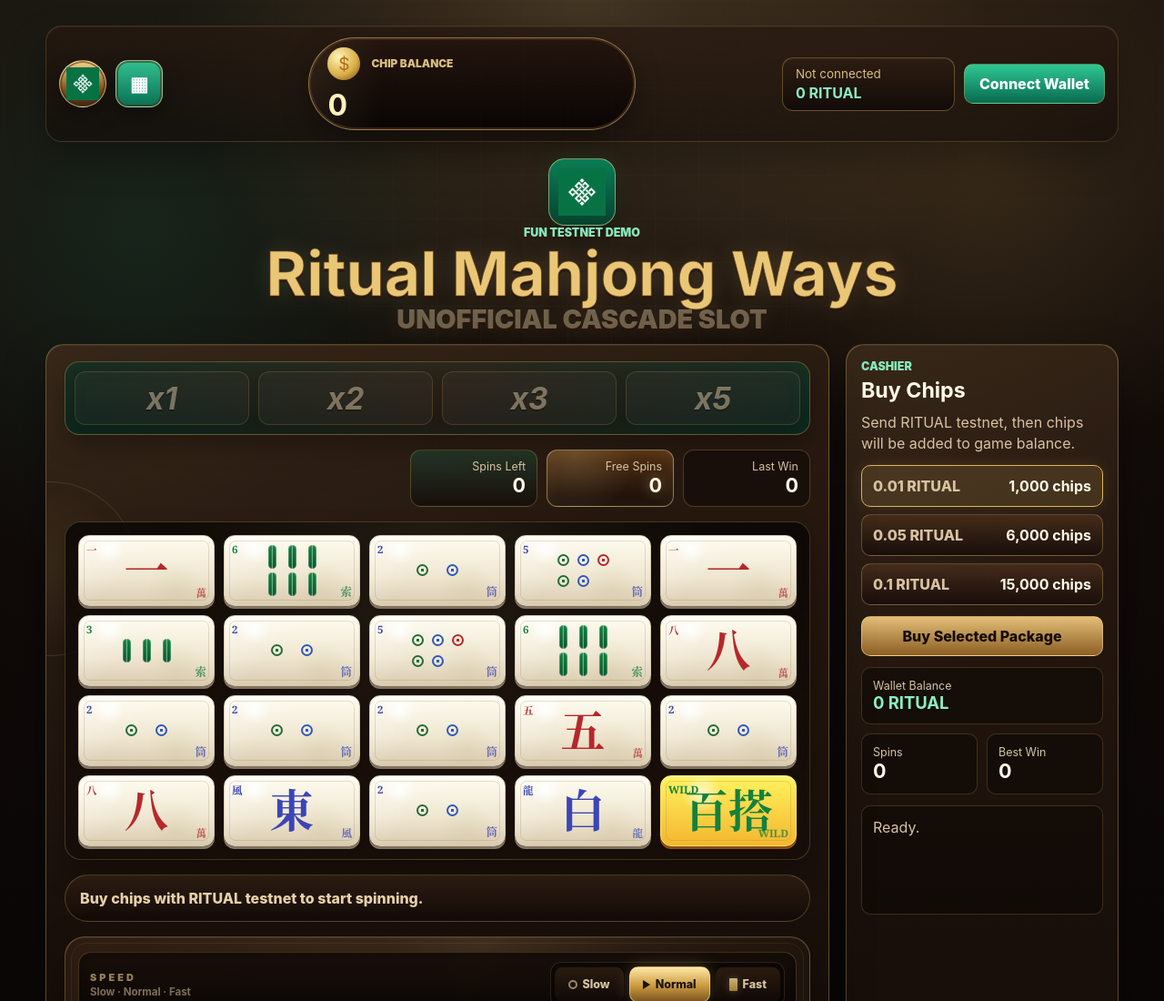
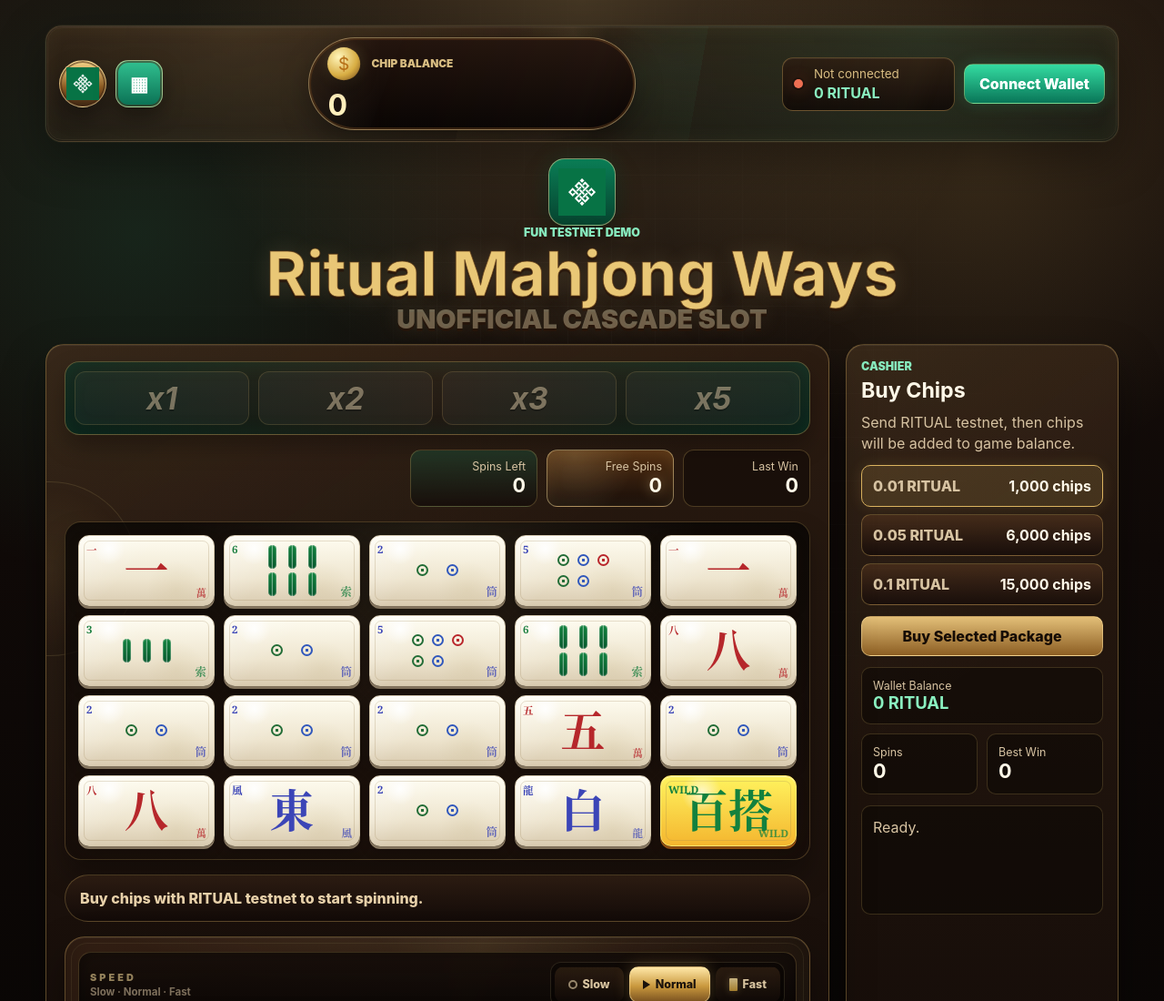
Before and after one commit to kamaledeng/game-ritual-tesnet, a website: page index.html in a window 1280 px wide. Shown: the top 1100 px of the page at 91% size. Drawn offline with Linux system fonts and the light colour scheme.

Commit message:
ui: improve top bar

```diff
--- a/app.js
+++ b/app.js
@@ -990,6 +990,7 @@ function canPlay() {
 }
 
 function render() {
+  document.documentElement.dataset.connected = isConnectedToRitual() ? "true" : "false";
   el.chips.textContent = state.chips.toLocaleString();
   el.remainingSpins.textContent = Math.floor(state.chips / state.bet).toLocaleString();
   el.freeSpinCounter.textContent = state.freeSpinsRemaining.toLocaleString();
--- a/styles.css
+++ b/styles.css
@@ -89,14 +89,57 @@ button:disabled {
 }
 
 .topbar {
+  position: relative;
+  overflow: hidden;
   justify-content: space-between;
   gap: 14px;
   margin-bottom: 18px;
   padding: 12px 14px;
-  border: 1px solid rgba(229, 188, 104, 0.18);
+  border: 1px solid rgba(255, 228, 160, 0.14);
   border-radius: 18px;
-  background: linear-gradient(180deg, rgba(39, 24, 15, 0.72), rgba(17, 10, 8, 0.56));
-  box-shadow: 0 18px 42px rgba(0, 0, 0, 0.28), inset 0 1px 0 rgba(255, 255, 255, 0.06);
+  background:
+    radial-gradient(circle at 18% 0%, rgba(255, 220, 140, 0.12), transparent 42%),
+    radial-gradient(circle at 82% 0%, rgba(66, 214, 155, 0.12), transparent 46%),
+    linear-gradient(180deg, rgba(39, 24, 15, 0.78), rgba(17, 10, 8, 0.62));
+  backdrop-filter: blur(10px);
+  box-shadow:
+    0 18px 52px rgba(0, 0, 0, 0.34),
+    0 0 0 1px rgba(255, 228, 160, 0.05),
+    inset 0 1px 0 rgba(255, 255, 255, 0.06);
+}
+
+.topbar::before {
+  content: "";
+  position: absolute;
+  inset: -50%;
+  background: conic-gradient(
+    from 200deg,
+    transparent 0deg,
+    rgba(255, 228, 160, 0.07) 50deg,
+    transparent 90deg,
+    rgba(66, 214, 155, 0.06) 140deg,
+    transparent 220deg,
+    rgba(255, 228, 160, 0.05) 280deg,
+    transparent 360deg
+  );
+  opacity: 0.85;
+  animation: topbarSheen 18s linear infinite;
+  pointer-events: none;
+}
+
+.topbar::after {
+  content: "";
+  position: absolute;
+  inset: 1px;
+  border-radius: 16px;
+  border: 1px solid rgba(255, 228, 160, 0.08);
+  pointer-events: none;
+  box-shadow: inset 0 0 22px rgba(255, 228, 160, 0.05);
+}
+
+.topbar > * {
+  position: relative;
+  z-index: 1;
 }
 
 .player-badge,
@@ -117,6 +160,22 @@ button:disabled {
   box-shadow: 0 10px 22px rgba(0, 0, 0, 0.34), inset 0 0 0 2px rgba(71, 42, 20, 0.55);
   font-size: 1.35rem;
   text-decoration: none;
+  transition:
+    transform 140ms ease,
+    filter 140ms ease,
+    box-shadow 140ms ease,
+    border-color 140ms ease;
+}
+
+.avatar:hover,
+.hud-icon:hover {
+  transform: translateY(-1px);
+  filter: brightness(1.08);
+  border-color: rgba(255, 236, 200, 0.75);
+  box-shadow:
+    0 14px 26px rgba(0, 0, 0, 0.38),
+    0 0 20px rgba(255, 220, 140, 0.12),
+    inset 0 0 0 2px rgba(71, 42, 20, 0.55);
 }
 
 .avatar img {
@@ -132,6 +191,8 @@ button:disabled {
 }
 
 .coin-meter {
+  position: relative;
+  overflow: hidden;
   min-width: min(360px, 44vw);
   display: grid;
   grid-template-columns: auto 1fr;
@@ -144,6 +205,21 @@ button:disabled {
     linear-gradient(90deg, rgba(255, 224, 156, 0.08), transparent 22%),
     linear-gradient(180deg, #24150e, #090504);
   box-shadow: 0 12px 30px rgba(0, 0, 0, 0.36), inset 0 0 0 2px rgba(94, 59, 26, 0.5);
+  transition:
+    transform 160ms ease,
+    border-color 160ms ease,
+    box-shadow 160ms ease,
+    filter 160ms ease;
+}
+
+.coin-meter:hover {
+  transform: translateY(-1px);
+  border-color: rgba(255, 236, 200, 0.72);
+  box-shadow:
+    0 16px 34px rgba(0, 0, 0, 0.42),
+    0 0 34px rgba(255, 220, 140, 0.12),
+    inset 0 0 0 2px rgba(94, 59, 26, 0.5);
+  filter: brightness(1.05);
 }
 
 .coin-meter::before {
@@ -156,6 +232,24 @@ button:disabled {
   background: radial-gradient(circle at 35% 30%, #fff5ba, #d8ad44 58%, #6d4319);
   color: #b46b14;
   font-size: 1.2rem;
+  box-shadow: 0 10px 18px rgba(0, 0, 0, 0.35), 0 0 18px rgba(255, 220, 140, 0.18);
+  animation: coinPulse 2.6s ease-in-out infinite;
+}
+
+.coin-meter::after {
+  content: "";
+  position: absolute;
+  inset: -40% -40%;
+  background: linear-gradient(
+    110deg,
+    transparent 0%,
+    rgba(255, 236, 200, 0.09) 42%,
+    transparent 52%
+  );
+  transform: translateX(-22%);
+  opacity: 0.75;
+  animation: coinSheen 5.8s ease-in-out infinite;
+  pointer-events: none;
 }
 
 .coin-meter span {
@@ -181,15 +275,61 @@ button:disabled {
 }
 
 .wallet-card {
+  position: relative;
   min-height: 52px;
   min-width: 190px;
   display: grid;
   gap: 3px;
-  padding: 9px 14px;
+  padding: 9px 14px 9px 34px;
   border: 1px solid rgba(229, 188, 104, 0.34);
   border-radius: 12px;
   background: linear-gradient(180deg, rgba(46, 30, 19, 0.9), rgba(17, 10, 8, 0.92));
   box-shadow: inset 0 1px 0 rgba(255, 255, 255, 0.06);
+  overflow: hidden;
+}
+
+.wallet-card::before {
+  content: "";
+  position: absolute;
+  left: 12px;
+  top: 50%;
+  width: 10px;
+  height: 10px;
+  transform: translateY(-50%);
+  border-radius: 50%;
+  background: rgba(255, 180, 110, 0.9);
+  box-shadow: 0 0 0 2px rgba(0, 0, 0, 0.25), 0 0 16px rgba(255, 180, 110, 0.25);
+}
+
+html[data-connected="true"] .wallet-card::before {
+  background: rgba(66, 214, 155, 0.95);
+  box-shadow: 0 0 0 2px rgba(0, 0, 0, 0.25), 0 0 18px rgba(66, 214, 155, 0.35);
+}
+
+html[data-connected="false"] .wallet-card::before {
+  background: rgba(255, 120, 90, 0.92);
+  box-shadow: 0 0 0 2px rgba(0, 0, 0, 0.25), 0 0 18px rgba(255, 120, 90, 0.3);
+}
+
+.wallet-card::after {
+  content: "";
+  position: absolute;
+  inset: -40% -35%;
+  background: linear-gradient(
+    110deg,
+    transparent 0%,
+    rgba(255, 228, 160, 0.08) 45%,
+    transparent 55%
+  );
+  transform: translateX(-30%);
+  opacity: 0.7;
+  animation: coinSheen 7.2s ease-in-out infinite;
+  pointer-events: none;
+}
+
+.wallet-card > * {
+  position: relative;
+  z-index: 1;
 }
 
 .wallet-card span {
@@ -206,6 +346,11 @@ button:disabled {
   padding: 0 16px;
   background: linear-gradient(180deg, #2fc792, #086b50);
   color: #fff;
+}
+
+html[data-connected="false"] .secondary-button {
+  box-shadow: 0 0 18px rgba(66, 214, 155, 0.16);
+  animation: connectPulse 1.9s ease-in-out infinite;
 }
 
 .game-title {
@@ -1301,6 +1446,55 @@ button:disabled {
   animation-delay: var(--sym-delay, 0ms);
 }
 
+@keyframes topbarSheen {
+  from {
+    transform: rotate(0deg);
+  }
+  to {
+    transform: rotate(360deg);
+  }
+}
+
+@keyframes coinPulse {
+  0%,
+  100% {
+    transform: scale(1);
+    filter: brightness(1);
+  }
+  50% {
+    transform: scale(1.06);
+    filter: brightness(1.12);
+  }
+}
+
+@keyframes coinSheen {
+  0% {
+    transform: translateX(-28%);
+    opacity: 0.15;
+  }
+  35% {
+    opacity: 0.65;
+  }
+  55% {
+    transform: translateX(18%);
+    opacity: 0.35;
+  }
+  100% {
+    transform: translateX(32%);
+    opacity: 0.15;
+  }
+}
+
+@keyframes connectPulse {
+  0%,
+  100% {
+    filter: brightness(1);
+  }
+  50% {
+    filter: brightness(1.12);
+  }
+}
+
 @keyframes reelSymbolSpin {
   from {
     transform: translateY(-3px) scaleY(1.02);
```
